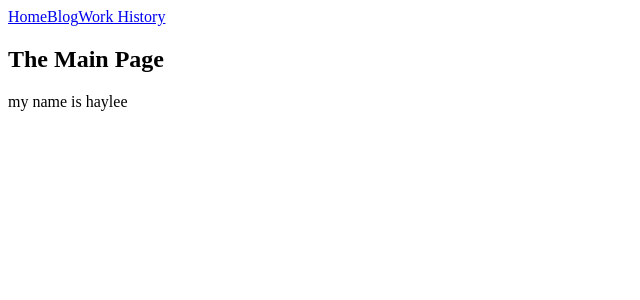
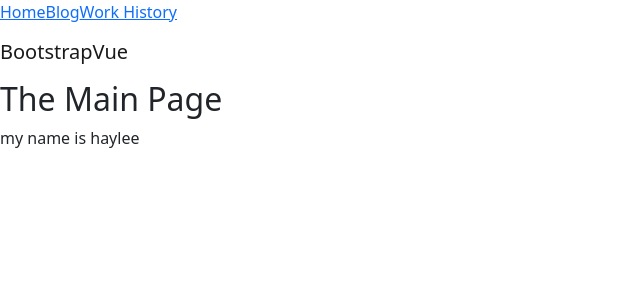
Before and after one commit to hayesjt/hayes, a Vue app: page / in a window 1280 px wide. Shown: the top 300 px of the page, without its empty margins (0-640 px from the left). Built offline with nearby package versions, Linux system fonts and the light colour scheme.

Commit message:
added bootstrap for styling

```diff
--- a/package.json
+++ b/package.json
@@ -8,8 +8,10 @@
     "lint": "vue-cli-service lint"
   },
   "dependencies": {
+    "bootstrap": "^5.1.3",
+    "bootstrap-vue": "^2.21.2",
     "core-js": "^3.6.5",
-    "vue": "^2.6.11",
+    "vue": "^2.6.14",
     "vue-router": "^3.5.2"
   },
   "devDependencies": {
--- a/src/components/NavBar.vue
+++ b/src/components/NavBar.vue
@@ -3,6 +3,14 @@
     <router-link to="/">Home</router-link>
     <router-link to="/blog">Blog</router-link>
     <router-link to="/workhistory">Work History</router-link>
+
+    <div>
+      <!-- As a link -->
+      <b-navbar variant="faded" type="light">
+        <b-navbar-brand href="#">BootstrapVue</b-navbar-brand>
+      </b-navbar>
+    </div>
+
   </div>
 </template>
 
--- a/src/main.js
+++ b/src/main.js
@@ -5,7 +5,13 @@ import MainPage from "@/components/MainPage";
 import WorkHistory from "@/components/WorkHistory";
 import Blog from "@/components/Blog";
 import NavBar from "@/components/NavBar";
+import { BootstrapVue, NavbarPlugin, NavPlugin } from 'bootstrap-vue'
+import 'bootstrap/dist/css/bootstrap.css'
+import 'bootstrap-vue/dist/bootstrap-vue.css'
 
+Vue.use(BootstrapVue)
+Vue.use(NavPlugin)
+Vue.use(NavbarPlugin)
 Vue.use(VueRouter);
 
 const routes = [
```
Also changed, not shown: 1 other file (tests, documents, lock files or other folders).
